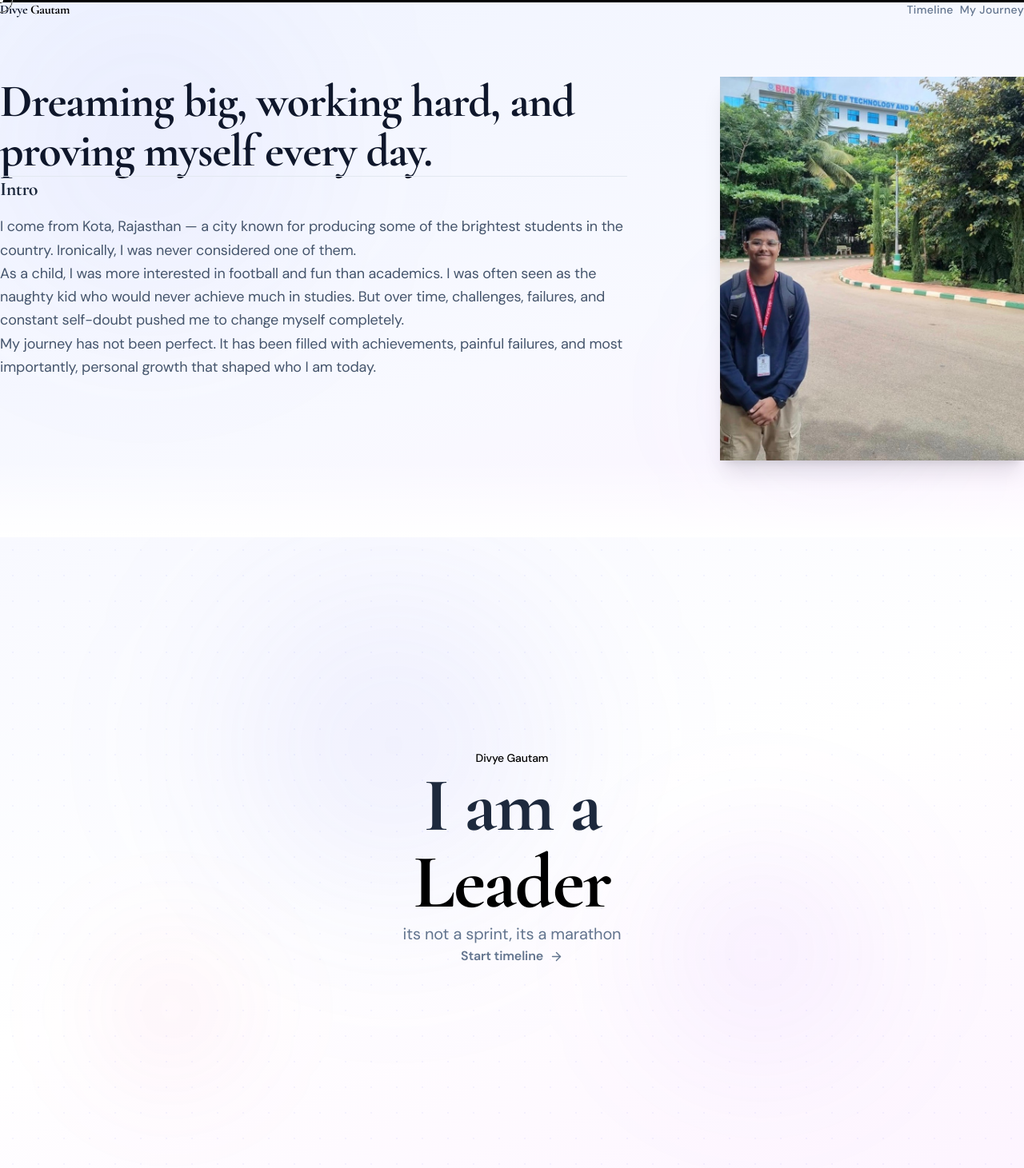
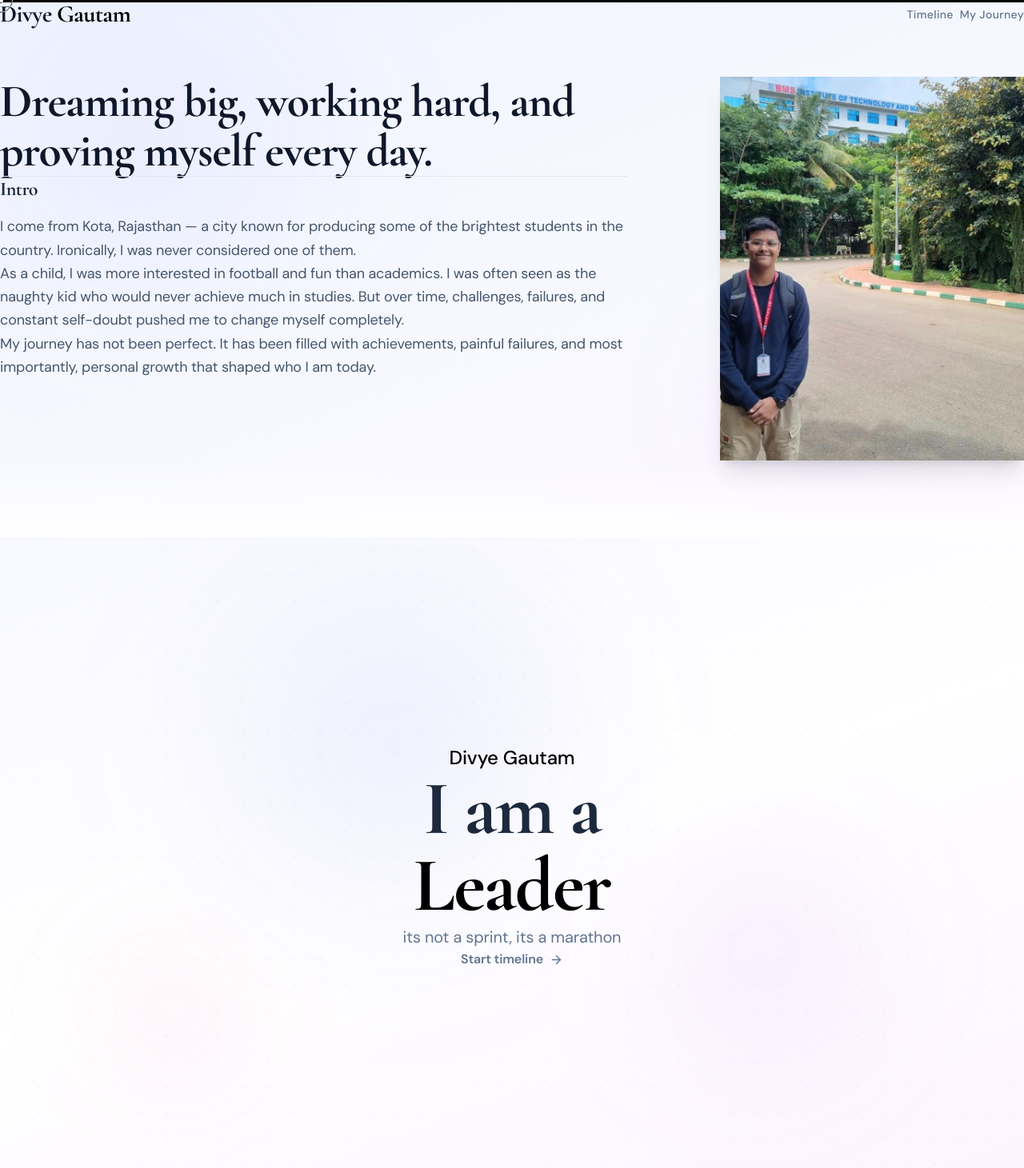
Before and after one commit to DivyeGautam66/journey-page, a React (Vite) app: page / in a window 1280 px wide. Shown: the top 1461 px of the page at 80% size. Built offline with nearby package versions, Linux system fonts and the light colour scheme.

Commit message:
increased the size of the font of the home button

```diff
--- a/src/components/Footer.jsx
+++ b/src/components/Footer.jsx
@@ -37,7 +37,7 @@ export default function Footer() {
             <div className="w-9 h-9 rounded-xl bg-black flex items-center justify-center shadow-md">
               <Zap size={17} className="text-white" />
             </div>
-            <span className="font-syne font-bold text-xl text-black">
+            <span className="font-syne font-bold text-2xl md:text-3xl text-black">
               Divye<span className="text-black"> Gautam</span>
             </span>
           </div>
--- a/src/components/HeroSection.jsx
+++ b/src/components/HeroSection.jsx
@@ -12,6 +12,7 @@ export default function HeroSection({ onNavigate }) {
 
   // GSAP word cycling
   useEffect(() => {
+
     let idx = 0;
     const cycle = () => {
       if (!wordRef.current) return;
@@ -108,7 +109,7 @@ export default function HeroSection({ onNavigate }) {
           initial={{ opacity: 0, y: 16 }}
           animate={{ opacity: 1, y: 0 }}
           transition={{ delay: 0.2, duration: 0.6 }}
-          className="inline-flex items-center text-black text-sm font-medium mb-8"
+          className="inline-flex items-center text-black text-xl md:text-2xl font-medium mb-8"
         >
           Divye Gautam
         </motion.div>
--- a/src/components/Navbar.jsx
+++ b/src/components/Navbar.jsx
@@ -45,7 +45,7 @@ export default function Navbar({ activePanel = 'home', onNavigate }) {
           onClick={() => go('home')}
           className="flex items-center group"
         >
-          <span className={`font-syne font-bold tracking-wide transition-colors ${isDark ? 'text-white' : 'text-slate-900'}`}>
+          <span className={`font-syne font-bold text-2xl md:text-3xl tracking-wide transition-colors ${isDark ? 'text-white' : 'text-slate-900'}`}>
             Divye<span className={isDark ? 'text-white/70' : 'text-black'}> Gautam</span>
           </span>
         </button>
```
